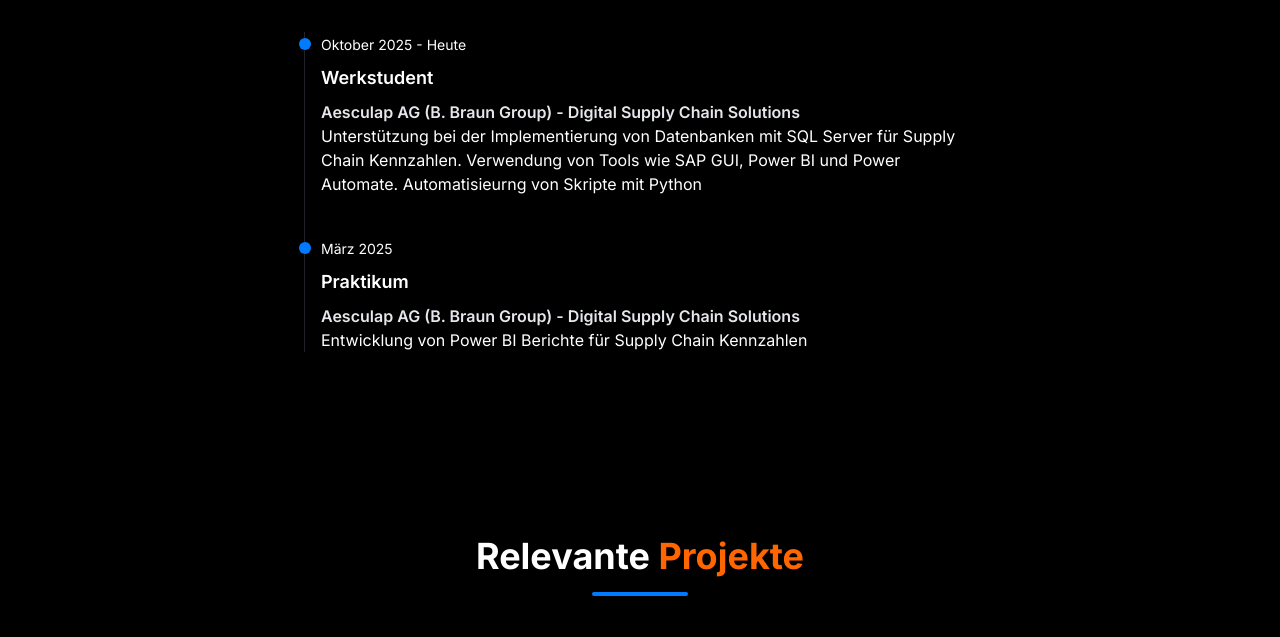
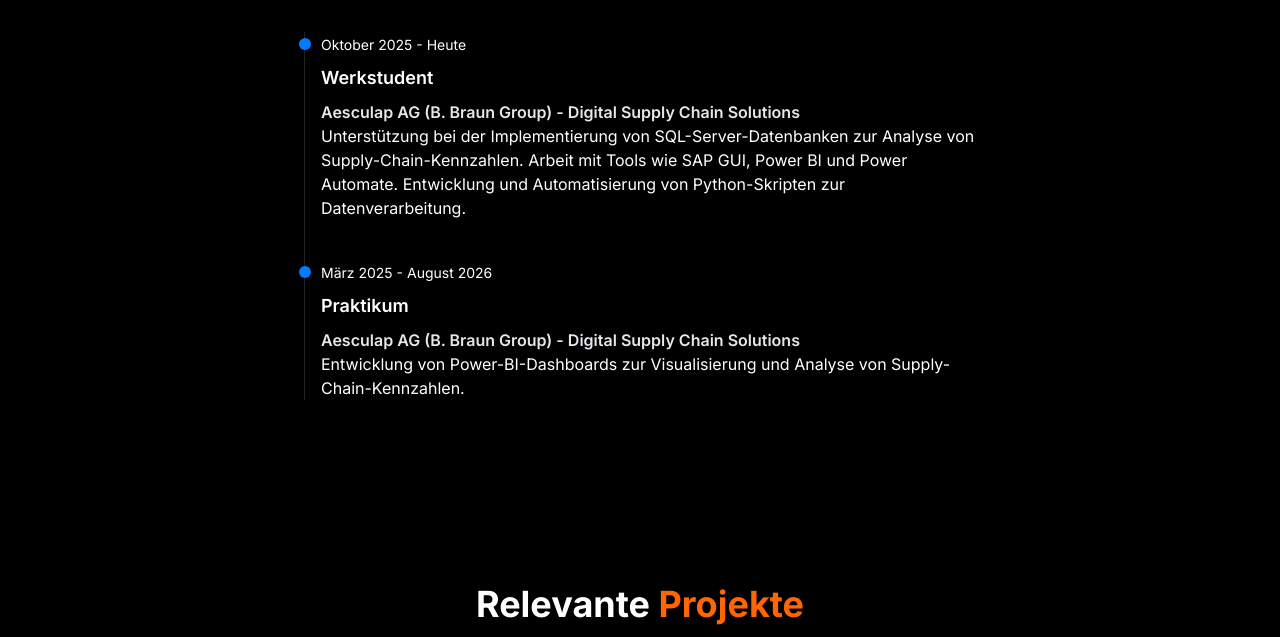
Before and after one commit to dnburp4/dnburp4.github.io, an Astro site: page / in a window 1280 px wide. Shown: the part 940-1577 px from the top of the page. Built offline with nearby package versions, Linux system fonts and the light colour scheme; Astro itself is replaced by a stand-in of ours.

Commit message:
Changed experience information

```diff
--- a/src/components/ExperienceList.astro
+++ b/src/components/ExperienceList.astro
@@ -19,15 +19,15 @@
         <time class="text-sm font-normal leading-none text-body">Oktober 2025 - Heute</time>
         <h3 class="text-lg font-semibold text-heading my-2">Werkstudent</h3>
         <h4 class="font-semibold text-s text-gray-200">Aesculap AG (B. Braun Group) - Digital Supply Chain Solutions</h4>
-        <p class="mb-4 text-base font-normal text-body">Unterstützung bei der Implementierung von Datenbanken mit SQL Server für Supply Chain Kennzahlen. Verwendung von Tools wie SAP GUI, Power BI und Power Automate. Automatisieurng von Skripte mit Python</p>
+        <p class="mb-4 text-base font-normal text-body">Unterstützung bei der Implementierung von SQL-Server-Datenbanken zur Analyse von Supply-Chain-Kennzahlen. Arbeit mit Tools wie SAP GUI, Power BI und Power Automate. Entwicklung und Automatisierung von Python-Skripten zur Datenverarbeitung.</p>
     </li>
     <li class="mb-10 ms-4">
         <div class="absolute w-3 h-3 bg-brand-blue rounded-full mt-1.5 -start-1.5"></div>
-        <time class="text-sm font-normal leading-none text-body">März 2025</time>
+        <time class="text-sm font-normal leading-none text-body">März 2025 - August 2026</time>
         <h3 class="text-lg font-semibold text-heading my-2">Praktikum</h3>
         <h4 class="font-semibold text-s text-gray-200">Aesculap AG (B. Braun Group) - Digital Supply Chain Solutions</h4>
 
-        <p class="text-base font-normal text-body">Entwicklung von Power BI Berichte für Supply Chain Kennzahlen</p>
+        <p class="text-base font-normal text-body">Entwicklung von Power-BI-Dashboards zur Visualisierung und Analyse von Supply-Chain-Kennzahlen.</p>
     </li>
 
 </ol>
```
